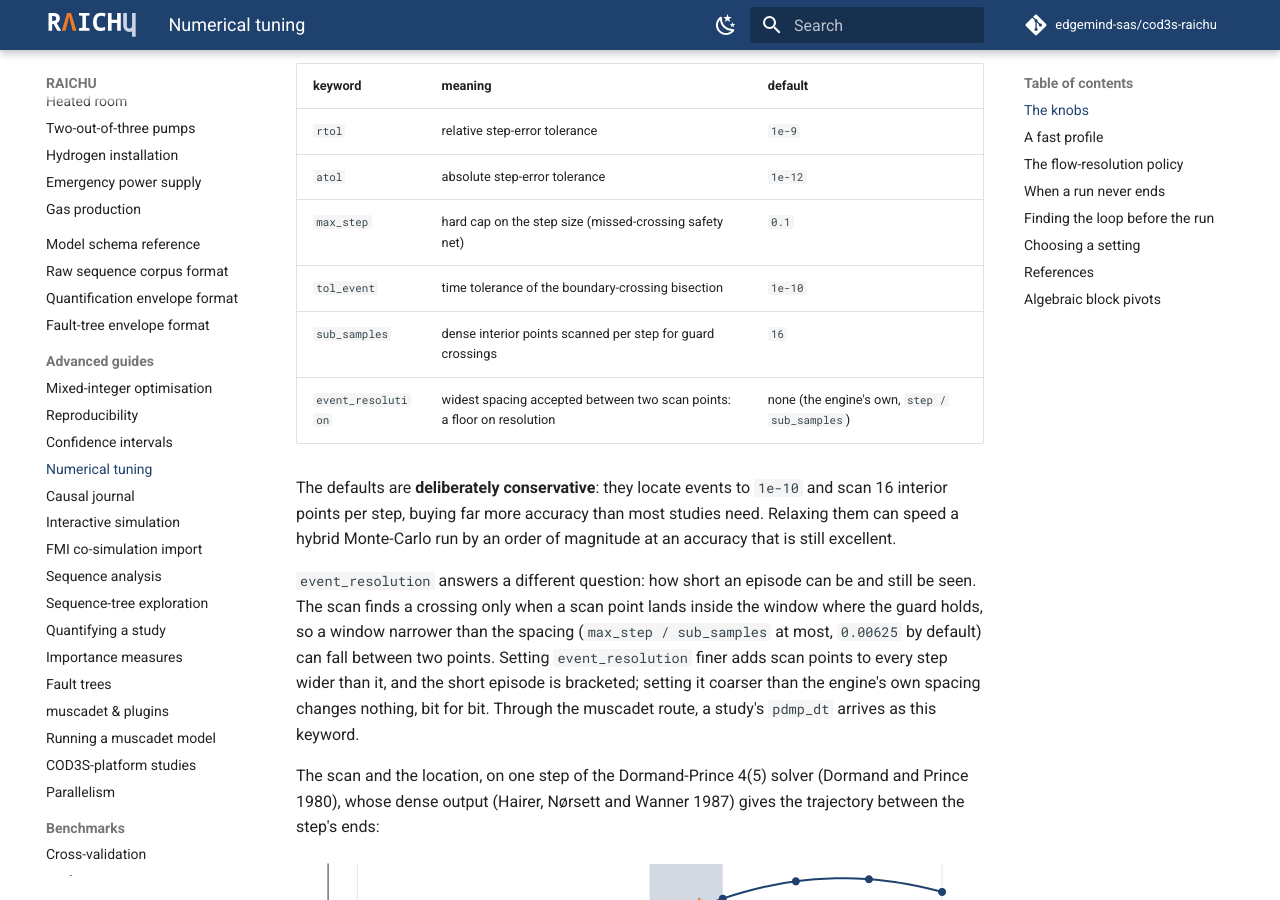
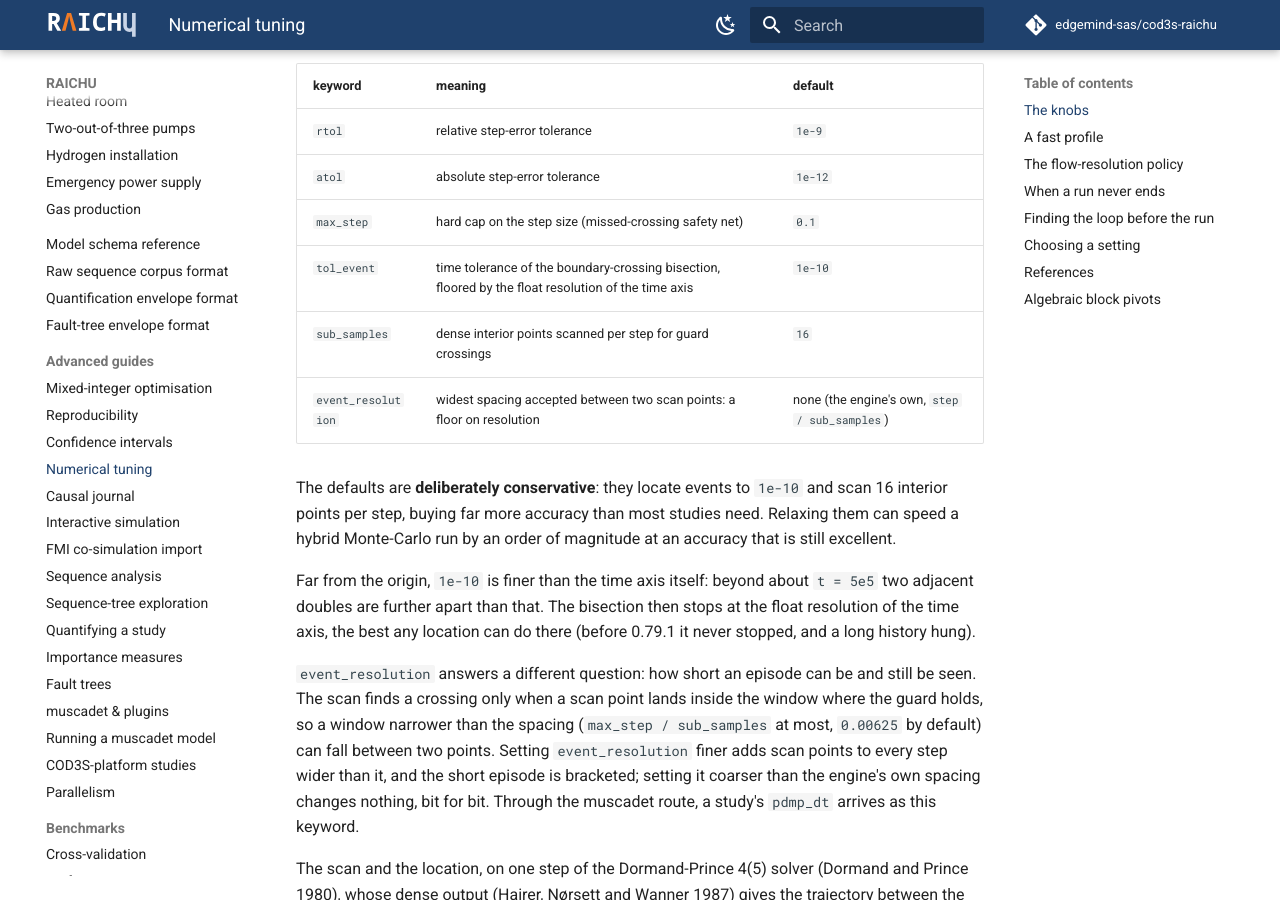
Before and after one commit to edgemind-sas/cod3s-raichu, an MkDocs documentation site: the page built from docs/guides/numerical-tuning.md, in a window 1280 px wide and 900 px high, scrolled down 328 px. Built offline with MkDocs 1.6.1 and Material for MkDocs 9.7.7, drawn with Linux system fonts in a browser that asks for light colours; comment, search, counter and statistics services are not loaded; some of the changed text lies outside the part shown.

Commit message:
docs: list the two benchmark examples, and the event and step advice they led to (#129)
The home page listed the four earlier examples only; it now names the
emergency power supply and gas production benchmarks. The numerical
tuning guide states that event location is floored by the float
resolution of the time axis (0.79.1), and advises raising max_step on
piecewise-linear dynamics over long horizons, measured 274 times faster
with identical results on the gas production example.

Co-authored-by: Roland Donat <roland.donat@edgemind.net>

```diff
--- a/docs/guides/numerical-tuning.md
+++ b/docs/guides/numerical-tuning.md
@@ -14,7 +14,7 @@
 | `rtol` | relative step-error tolerance | `1e-9` |
 | `atol` | absolute step-error tolerance | `1e-12` |
 | `max_step` | hard cap on the step size (missed-crossing safety net) | `0.1` |
-| `tol_event` | time tolerance of the boundary-crossing bisection | `1e-10` |
+| `tol_event` | time tolerance of the boundary-crossing bisection, floored by the float resolution of the time axis | `1e-10` |
 | `sub_samples` | dense interior points scanned per step for guard crossings | `16` |
 | `event_resolution` | widest spacing accepted between two scan points: a floor on resolution | none (the engine's own, `step / sub_samples`) |
 
@@ -22,6 +22,12 @@
 `1e-10` and scan 16 interior points per step, buying far more accuracy
 than most studies need. Relaxing them can speed a hybrid Monte-Carlo run
 by an order of magnitude at an accuracy that is still excellent.
+
+Far from the origin, `1e-10` is finer than the time axis itself: beyond
+about `t = 5e5` two adjacent doubles are further apart than that. The
+bisection then stops at the float resolution of the time axis, the best
+any location can do there (before 0.79.1 it never stopped, and a long
+history hung).
 
 `event_resolution` answers a different question: how short an episode can
 be and still be seen. The scan finds a crossing only when a scan point
@@ -327,6 +333,13 @@
 - **Relax `rtol`/`tol_event` and raise `max_step`** for large hybrid
   Monte-Carlo campaigns where the ODE is smooth and a `1e-5`-level
   accuracy is ample.
+- **Raise `max_step` on piecewise-linear dynamics over long horizons.**
+  Between two events a level filled or drained at constant rates is
+  integrated exactly whatever the step, and watched crossings are still
+  located by root finding; only the default cap of `0.1` multiplies the
+  steps (a million for a history of `1e5` hours). On the
+  [gas production example](../examples/gas-production.md), `max_step=100`
+  gave the same results 274 times faster.
 - Always record the setting: it rides in the run's provenance, so a
   result is never ambiguous about how it was computed.
 
```
Also changed, not shown: docs/index.md (+3 -1 lines).
